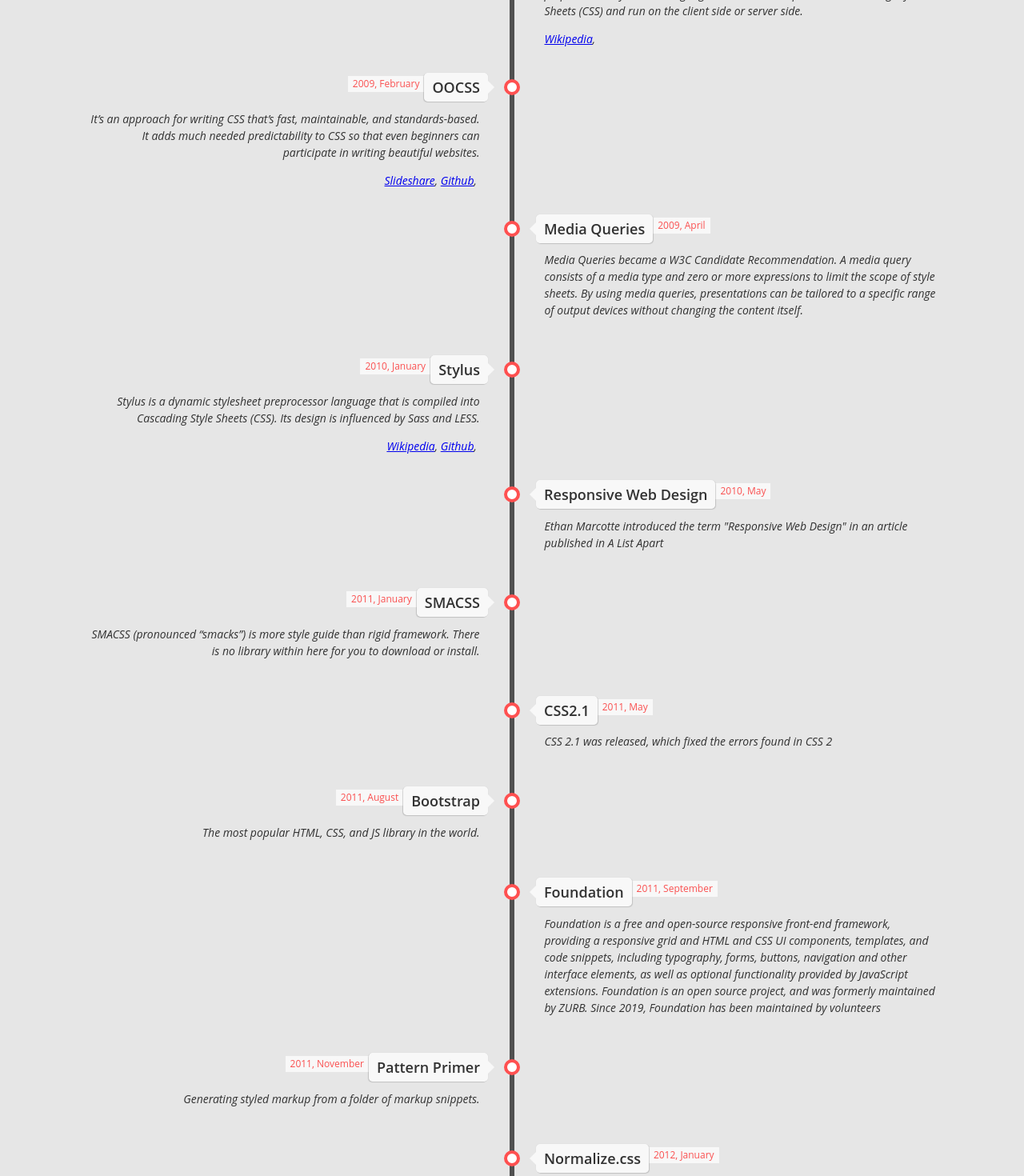
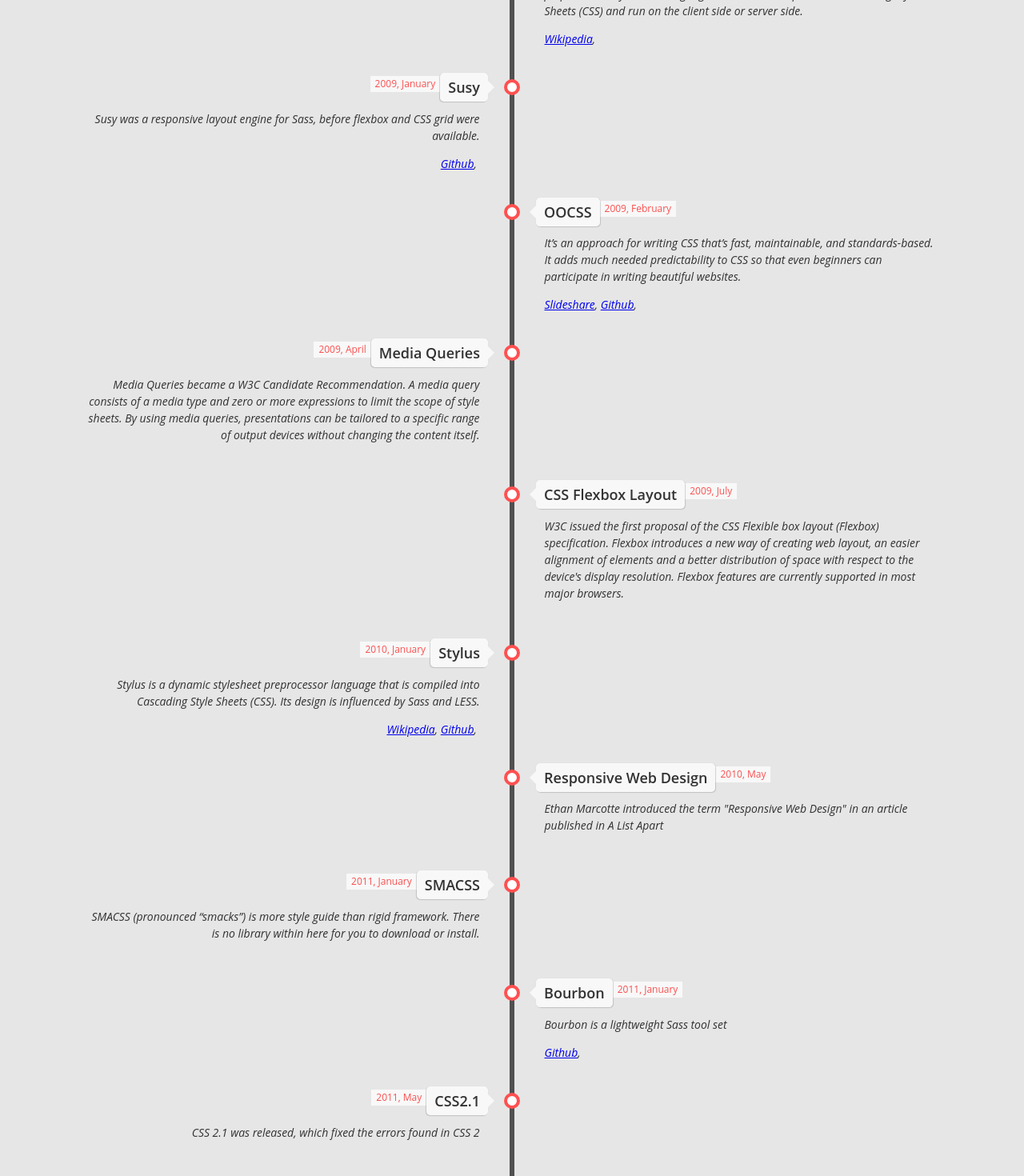
Before and after one commit to the-web-history/css-timeline, a Svelte app: page / in a window 1280 px wide. Shown: the part 6020-7490 px from the top of the page at 80% size. Built offline with nearby package versions, Linux system fonts and the light colour scheme.

Commit message:
chore: add resets

```diff
--- a/src/App.svelte
+++ b/src/App.svelte
@@ -11,18 +11,4 @@
 </main>
 
 <style>
-  .logo {
-    height: 6em;
-    padding: 1.5em;
-    will-change: filter;
-  }
-  .logo:hover {
-    filter: drop-shadow(0 0 2em #646cffaa);
-  }
-  .logo.svelte:hover {
-    filter: drop-shadow(0 0 2em #ff3e00aa);
-  }
-  .read-the-docs {
-    color: #888;
-  }
 </style>
--- a/src/data/resets.js
+++ b/src/data/resets.js
@@ -1,31 +1,81 @@
-
 const data = [
   {
-				name: 'Eric Meyer\'s CSS Resets',
-				url: 'https://meyerweb.com/eric/tools/css/reset/index.html',
-				description: 'A CSS Reset style sheet is a list of rules that \'reset\' all of the default browser styles',
+    name: "Eric Meyer's CSS Resets",
+    url: "https://meyerweb.com/eric/tools/css/reset/index.html",
+    description:
+      "A CSS Reset style sheet is a list of rules that 'reset' all of the default browser styles",
     created_at: new Date(2007, 3, 18),
-				tags: ['resets'],
+    tags: ["resets"],
   },
   {
-				name: 'undohtml.css',
-				url: 'http://tantek.com/log/2004/undohtml.css',
-				description: 'The oldest CSS reset by Tantek Çelik’ to undo some of the default styling of common (X)HTML browsers',
+    name: "undohtml.css",
+    url: "http://tantek.com/log/2004/undohtml.css",
+    description:
+      "The oldest CSS reset by Tantek Çelik’ to undo some of the default styling of common (X)HTML browsers",
     created_at: new Date(2004, 0, 1),
-				links:[
+    links: [
       {
-								name: 'Killer Collection of CSS Resets',
-								url: 'https://perishablepress.com/a-killer-collection-of-global-css-reset-styles/',
-						}
+        name: "Killer Collection of CSS Resets",
+        url: "https://perishablepress.com/a-killer-collection-of-global-css-reset-styles/",
+      },
     ],
-				tags: ['resets'],
+    tags: ["resets"],
   },
   {
-				name: 'Normalize.css',
-				url: 'https://necolas.github.io/normalize.css/',
-				description: 'Normalize.css makes browsers render all elements more consistently and in line with modern standards. It precisely targets only the styles that need normalizing.',
-				created_at: new Date(2012,0,1),
-				tags: ['resets']
+    name: "Normalize.css",
+    url: "https://necolas.github.io/normalize.css/",
+    description:
+      "Normalize.css makes browsers render all elements more consistently and in line with modern standards. It precisely targets only the styles that need normalizing.",
+    created_at: new Date(2012, 0, 1),
+    tags: ["resets"],
+  },
+  {
+    name: "minireset.css",
+    url: "https://jgthms.com/minireset.css/",
+    description: "A tiny modern CSS reset",
+    created_at: new Date("2016-08-21"),
+    tags: ["resets"],
+    links: [
+      {
+        name: "Github",
+        url: "https://github.com/jgthms/minireset.css",
+      },
+    ],
+  },
+  {
+    name: "reseter.css",
+    url: "https://krishdevdb.github.io/reseter.css/",
+    description:
+      "Reseter.css - A Futuristic Alternative To Normalize.css And CSS Resets ",
+    created_at: new Date("2021-02-07"),
+    tags: ["resets"],
+    links: [
+      {
+        name: "Github",
+        url: "https://github.com/resetercss/reseter.css",
+      },
+    ],
+  },
+  {
+    name: "sanitize.css",
+    url: "https://csstools.github.io/sanitize.css",
+    description: "A best-practices CSS foundation ",
+    created_at: new Date("2012-11-04"),
+    tags: ["resets"],
+    links: [
+      {
+        name: "Github",
+        url: "https://github.com/csstools/sanitize.css",
+      },
+    ],
+  },
+  {
+    name: "css-unstyle",
+    url: "https://github.com/Martin-Pitt/css-unstyle",
+    description:
+      "Unstyle CSS - Forget inconsistencies, let us start with a blank slate. ",
+    created_at: new Date("2014-05-11"),
+    tags: ["resets"],
   },
 ];
 
--- a/src/data/standards.js
+++ b/src/data/standards.js
@@ -167,7 +167,7 @@
     url: "https://www.w3.org/TR/2009/WD-css3-flexbox-20090723/",
     description:
       "W3C issued the first proposal of the CSS Flexible box layout (Flexbox) specification. Flexbox introduces a new way of creating web layout, an easier alignment of elements and a better distribution of space with respect to the device's display resolution. Flexbox features are currently supported in most major browsers.",
-    created_at: new Date(""),
+    created_at: new Date("2009-07-23"),
     tags: ["standards"],
   },
 ];
--- a/src/data/tools.js
+++ b/src/data/tools.js
@@ -1,83 +1,110 @@
-
 const data = [
   {
-				name: '960 Grid System',
-				url: 'https://960.gs/',
-				description: 'The 960 Grid System is an effort to streamline web development workflow by providing commonly used dimensions, based on a width of 960 pixels. There are two variants: 12 and 16 columns, which can be used separately or in tandem',
-				created_at: new Date(2008,0,1),
-				tags: ['tools']
+    name: "960 Grid System",
+    url: "https://960.gs/",
+    description:
+      "The 960 Grid System is an effort to streamline web development workflow by providing commonly used dimensions, based on a width of 960 pixels. There are two variants: 12 and 16 columns, which can be used separately or in tandem",
+    created_at: new Date(2008, 0, 1),
+    tags: ["tools"],
   },
 
-
   {
-				name: 'Pattern Primer',
-				url: 'https://github.com/adactio/Pattern-Primer',
-				description: 'Generating styled markup from a folder of markup snippets.',
+    name: "Pattern Primer",
+    url: "https://github.com/adactio/Pattern-Primer",
+    description: "Generating styled markup from a folder of markup snippets.",
     created_at: new Date(2011, 10, 19),
-				tags: ['tools'],
+    tags: ["tools"],
   },
   {
-				name: 'Atomizer',
-				url: 'https://acss.io/',
-				description: 'Atomizer is an unopinionated CSS utility library for modern websites. Just add classes like D(f) and Fz(1.5rem) to your markup to efficiently style your website.',
+    name: "Atomizer",
+    url: "https://acss.io/",
+    description:
+      "Atomizer is an unopinionated CSS utility library for modern websites. Just add classes like D(f) and Fz(1.5rem) to your markup to efficiently style your website.",
     created_at: new Date(2014, 8, 28),
     links: [
       {
-								name: 'Github',
-								url: 'https://github.com/acss-io/atomizer'
-						}
+        name: "Github",
+        url: "https://github.com/acss-io/atomizer",
+      },
     ],
-				tags: ['tools']
+    tags: ["tools"],
   },
   {
-				name: 'Styled System',
-				url: 'https://styled-system.com/',
-				description: 'Style props for rapid UI development',
-				created_at: new Date('2017-06-11'),
-				tags: ['tools','react'],
+    name: "Styled System",
+    url: "https://styled-system.com/",
+    description: "Style props for rapid UI development",
+    created_at: new Date("2017-06-11"),
+    tags: ["tools", "react"],
     links: [
       {
-								name: 'Github',
-								url: 'https://github.com/styled-system/styled-system'
-						}
-				]
+        name: "Github",
+        url: "https://github.com/styled-system/styled-system",
+      },
+    ],
   },
   {
-				name: 'Theme UI: The Design Graph Framework',
-				url: 'https://theme-ui.com/',
-				description: ' Theme UI is a library for creating themeable user interfaces based on constraint-based design principles. Build custom component libraries, design systems, web applications, Gatsby themes, and more with a flexible API for best-in-class developer ergonomics.',
-				created_at: new Date('2019-03-31'),
+    name: "Theme UI: The Design Graph Framework",
+    url: "https://theme-ui.com/",
+    description:
+      " Theme UI is a library for creating themeable user interfaces based on constraint-based design principles. Build custom component libraries, design systems, web applications, Gatsby themes, and more with a flexible API for best-in-class developer ergonomics.",
+    created_at: new Date("2019-03-31"),
     links: [
       {
-								name: 'Github',
-								url: 'https://github.com/system-ui/theme-ui'
-						}
+        name: "Github",
+        url: "https://github.com/system-ui/theme-ui",
+      },
     ],
-				tags: ['tools','react']
+    tags: ["tools", "react"],
   },
   {
-				name: 'Rebass',
-				url: 'https://rebassjs.org/',
-				description: 'REACT PRIMITIVE UI COMPONENTS BUILT WITH STYLED SYSTEM',
-				created_at: new Date('2015-02-08'),
+    name: "Rebass",
+    url: "https://rebassjs.org/",
+    description: "REACT PRIMITIVE UI COMPONENTS BUILT WITH STYLED SYSTEM",
+    created_at: new Date("2015-02-08"),
     links: [
       {
-								name: 'Github',
-								url: 'https://github.com/rebassjs/rebass'
-						}
+        name: "Github",
+        url: "https://github.com/rebassjs/rebass",
+      },
     ],
-				tags: ['tools','react']
+    tags: ["tools", "react"],
   },
 
   {
-				name: 'CSS Modules',
-				url: 'https://github.com/css-modules/css-modules',
-				description: 'A CSS Module is a CSS file in which all class names and animation names are scoped locally by default.',
-				created_at: new Date('2015-05-24'),
-				tags: ['tools']
+    name: "CSS Modules",
+    url: "https://github.com/css-modules/css-modules",
+    description:
+      "A CSS Module is a CSS file in which all class names and animation names are scoped locally by default.",
+    created_at: new Date("2015-05-24"),
+    tags: ["tools"],
   },
-
-
+  {
+    name: "Bourbon",
+    url: "https://www.bourbon.io/",
+    description: "Bourbon is a lightweight Sass tool set",
+    created_at: new Date("2011-01-01"),
+    tags: ["tools", "preprocessors"],
+    links: [
+      {
+        name: "Github",
+        url: "https://github.com/thoughtbot/bourbon/",
+      },
+    ],
+  },
+  {
+    name: "Susy",
+    url: "https://www.oddbird.net/susy/",
+    description:
+      "Susy was a responsive layout engine for Sass, before flexbox and CSS grid were available.",
+    created_at: new Date("2009-01-01"),
+    tags: ["tools", "preprocessors"],
+    links: [
+      {
+        name: "Github",
+        url: "https://github.com/oddbird/susy",
+      },
+    ],
+  },
 ];
 
 export default data;
```
Lines whose indentation alone changed are shown as unchanged.
